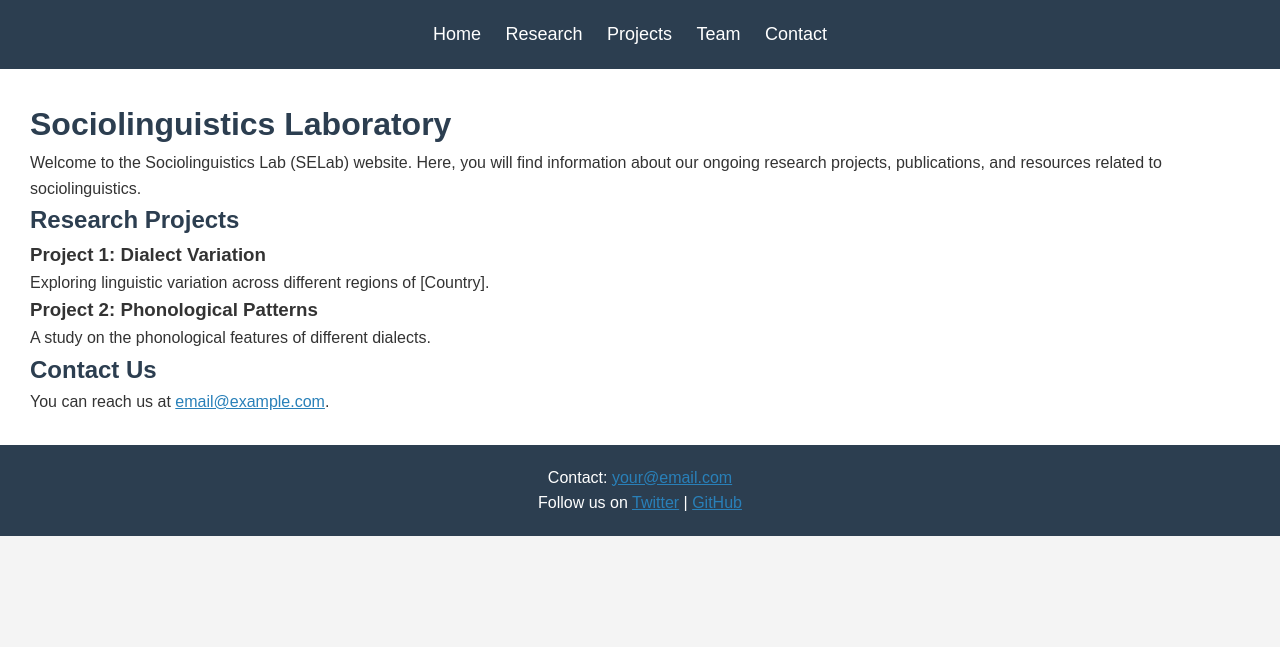
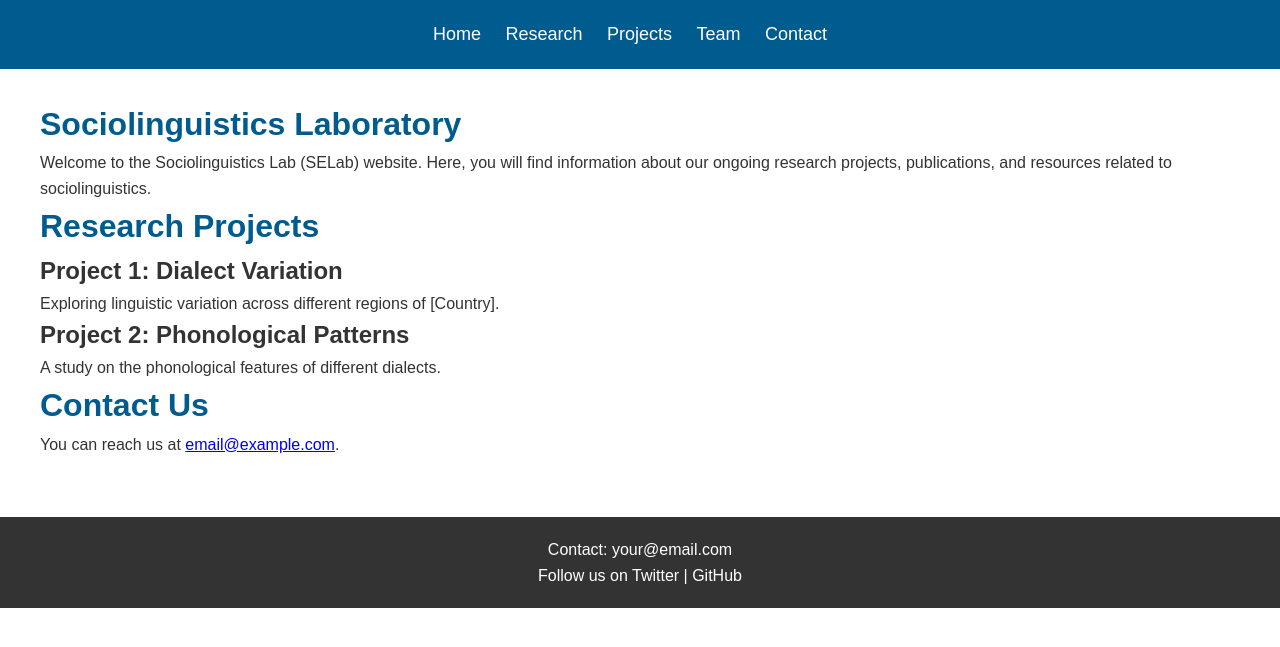
Before and after one commit to vcataloni1/selab, a Jekyll site: the page built from index.md, in a window 1280 px wide. Shown: the top 647 px of the page. Built offline with Jekyll 4.4.1, drawn with Linux system fonts in a browser that asks for light colours.

Commit message:
Update styles.css

```diff
--- a/assets/css/styles.css
+++ b/assets/css/styles.css
@@ -7,20 +7,21 @@
 
 body {
   font-family: Arial, sans-serif;
-  background-color: #f4f4f4;
+  background-color: #fff;
   color: #333;
   line-height: 1.6;
 }
 
 header {
-  background-color: #2c3e50;
+  background-color: #005c8e;  /* Dark Blue */
   color: white;
-  padding: 20px;
+  padding: 20px 0;
   text-align: center;
 }
 
 header nav ul {
   list-style-type: none;
+  padding: 0;
 }
 
 header nav ul li {
@@ -40,30 +41,51 @@ header nav ul li a:hover {
 
 main {
   padding: 30px;
-  background-color: white;
+}
+
+h1, h2 {
+  color: #005c8e; /* Dark Blue */
+}
+
+h2 {
+  font-size: 2rem;
+}
+
+h3 {
+  font-size: 1.5rem;
 }
 
 footer {
   text-align: center;
-  background-color: #2c3e50;
+  background-color: #333;
   color: white;
   padding: 20px;
+  margin-top: 30px;
 }
 
-h1, h2 {
-  color: #2c3e50;
+footer a {
+  color: white;
+  text-decoration: none;
 }
 
-a {
-  color: #2980b9;
-}
-
-a:hover {
+footer a:hover {
   text-decoration: underline;
 }
 
-/* Media query for mobile responsiveness */
-@media (max-width: 600px) {
+.container {
+  max-width: 1200px;
+  margin: 0 auto;
+}
+
+section {
+  margin-bottom: 50px;
+}
+
+@media (max-width: 768px) {
+  header nav ul {
+    text-align: center;
+  }
+
   header nav ul li {
     display: block;
     margin-bottom: 10px;
```
